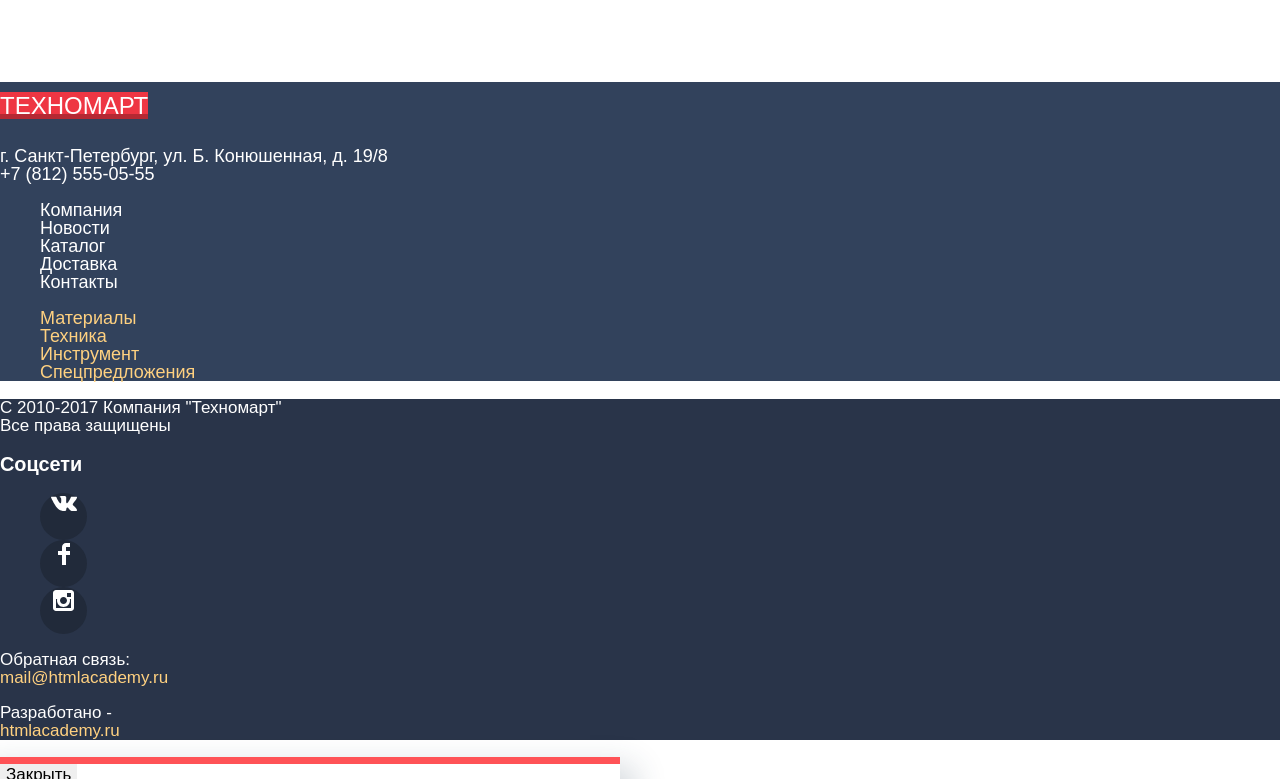
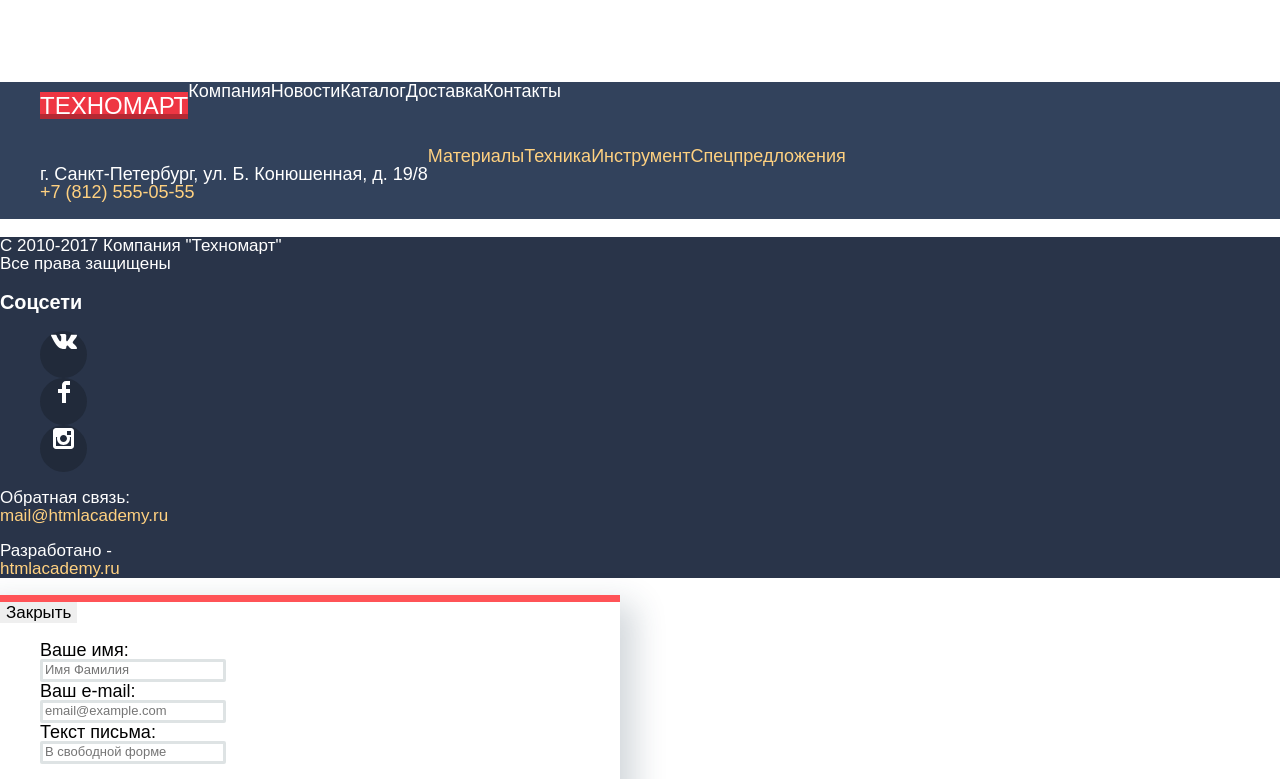
Before and after one commit to WEVI0Z/Technomart, a plain HTML site: page index.html in a window 1280 px wide. Shown: the part 2801-3580 px from the top of the page. Drawn offline with Linux system fonts and the light colour scheme; a web font is replaced by a local one.

Commit message:
started to style footer

```diff
--- a/css/style.css
+++ b/css/style.css
@@ -990,11 +990,21 @@ a{
 }
 
 .up ul{
+	display: flex;
+
 	list-style-type: none;
 }
 
 .gold a{
 	color: #ffd180;
+}
+/*
+.gold a:nth-child(1){
+	color: #fff;
+} */
+
+.gold p{
+
 }
 
 .up a:hover,
--- a/index.html
+++ b/index.html
@@ -343,16 +343,13 @@
             </div>
         </main>
         <footer>
-            <div class="up">
+            <nav class="footer-navigation up">
+                <ul class="footer-navigation-list">
+                    <li>
                         <a href="#" class="logo">
                             Техномарт
                         </a>
-                <p>
-                    г. Санкт-Петербург, ул. Б. Конюшенная, д. 19/8<br>
-                    <a href="tel:+78125550555">+7 (812) 555-05-55</a>
-                </p>
-                <nav class="footer-navigation">
-                    <ul class="footer-navigation-list">
+                    </li>
                     <li><a href="#">Компания</a></li>
                     <li><a href="#">Новости</a></li>
                     <li><a href="#">Каталог</a></li>
@@ -360,13 +357,18 @@
                     <li><a href="#">Контакты</a></li>
                 </ul>
                 <ul class="footer-navigation-list gold">
+                    <li>
+                        <p>
+                            г. Санкт-Петербург, ул. Б. Конюшенная, д. 19/8<br>
+                            <a href="tel:+78125550555">+7 (812) 555-05-55</a>
+                        </p>
+                    </li>
                     <li><a href="#">Материалы</a></li>
                     <li><a href="#">Техника</a></li>
                     <li><a href="#">Инструмент</a></li>
                     <li><a href="#">Спецпредложения</a></li>
                 </ul>
             </nav>
-            </div>
             <div class="footer-bottom">
                 <p>
                     C 2010-2017 Компания "Техномарт"<br>
```
Lines whose indentation alone changed are shown as unchanged.
